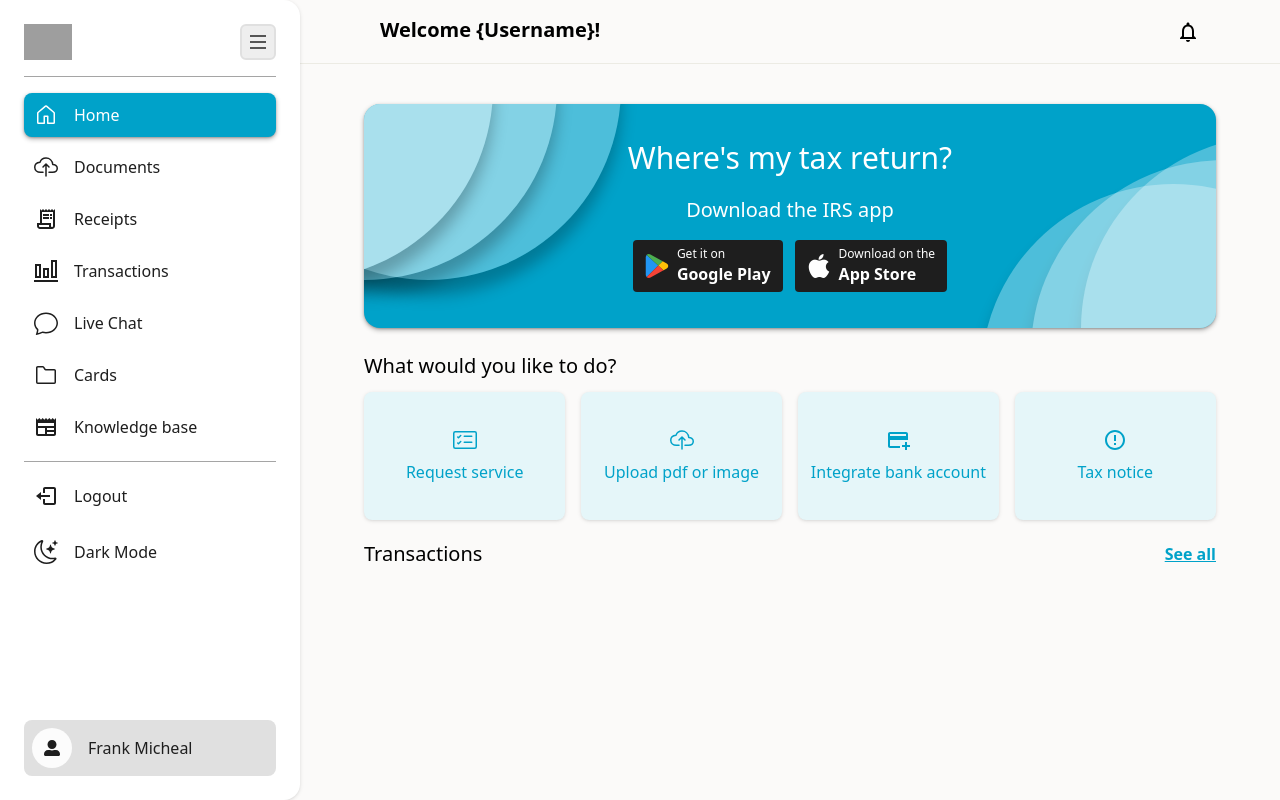
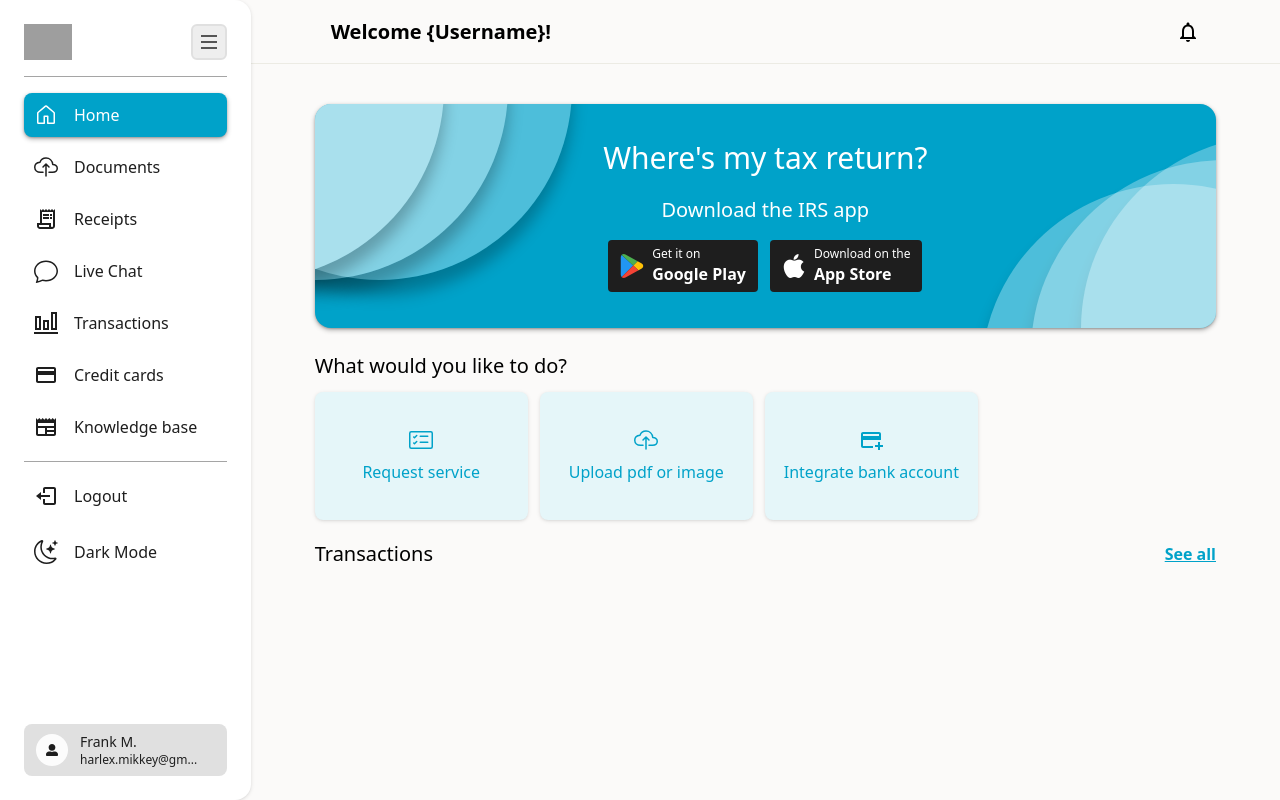
Before and after one commit to Trayshmhirk/tax-return-user-app, a React (Vite) app: page / in a window 1280 px wide. Built offline with nearby package versions, Linux system fonts and the light colour scheme; grey boxes are pictures that could not be loaded.

Commit message:
adding mobile sidebar configuration, deleting tax notice integration, minor changes

```diff
--- a/src/components/HamburgerIcon.tsx
+++ b/src/components/HamburgerIcon.tsx
@@ -1,32 +1,29 @@
 type HamburgerIconProps = {
    toggle: () => void;
+   isOpen: boolean;
 };
 
-export const HamburgerIcon = ({ toggle }: HamburgerIconProps) => {
+export const HamburgerIcon = ({ toggle, isOpen }: HamburgerIconProps) => {
    return (
       <button
          onClick={toggle}
-         className="w-9 h-9 flex flex-col items-center justify-center bg-brightGray p-2 space-y-1 border-2 border-chineseWhite rounded-md hover-shadow"
+         className={`w-9 h-9 flex flex-col items-center justify-center bg-brightGray p-2  ${isOpen ? "space-y-1 sm:-space-y-[2px]" : "space-y-[4px]"}  border-2 border-chineseWhite rounded-md hover-shadow`}
       >
-         <span className="block h-0.5 w-full bg-mutedGray" />
-         <span className="block h-0.5 w-full bg-mutedGray" />
-         <span className="block h-0.5 w-full bg-mutedGray" />
-
-         {/* <span
-            className={`block h-0.5 w-full bg-current transform transition duration-500 ease-in-out ${
-               isOpen ? "rotate-45 translate-y-1.5" : ""
+         <span
+            className={`block h-0.5 w-full bg-mutedGray transform transition duration-300 ease-in-out ${
+               isOpen ? "rotate-45 translate-y-1.5 sm:rotate-0" : ""
             }`}
          />
          <span
-            className={`block h-0.5 w-full bg-current transition duration-500 ease-in-out ${
-               isOpen ? "opacity-0" : ""
+            className={`block h-0.5 w-full bg-mutedGray transition duration-300 ease-in-out ${
+               isOpen ? "opacity-0 sm:opacity-100" : ""
             }`}
          />
          <span
-            className={`block h-0.5 w-full bg-current transform transition duration-500 ease-in-out ${
-               isOpen ? "-rotate-45 -translate-y-1.5" : ""
+            className={`block h-0.5 w-full bg-mutedGray transform transition duration-300 ease-in-out ${
+               isOpen ? "-rotate-45 -translate-y-1.5 sm:-rotate-0" : ""
             }`}
-         /> */}
+         />
       </button>
    );
 };
--- a/src/components/Header.tsx
+++ b/src/components/Header.tsx
@@ -1,4 +1,6 @@
 import { MdOutlineNotifications } from "react-icons/md";
+import { HiOutlineMenuAlt3 } from "react-icons/hi";
+import { useSidebar } from "../hooks/UseSidebar";
 
 type HeaderProps = {
    title: string;
@@ -6,14 +8,20 @@ type HeaderProps = {
 };
 
 const Header = ({ title, isHome }: HeaderProps) => {
+   const { toggleSidebar } = useSidebar();
+
    return (
-      <header className="h-16 flex justify-between py-4 px-7 border-b border-alabaster sm:px-10 md:px-20">
-         <div className="font-bold text-lg md:text-xl">
+      <header className="h-16 flex justify-between items-center py-4 px-6 border-b border-alabaster sm:px-8 md:px-20">
+         <div className="font-bold sm:text-xl">
             {isHome ? `${title} {Username}!` : title}
          </div>
 
          <div className="flex items-center gap-4">
             <MdOutlineNotifications className="w-6 h-6 text-darkGunMetal dark:text-white cursor-pointer" />
+            <HiOutlineMenuAlt3
+               className="block w-6 h-6 sm:hidden"
+               onClick={toggleSidebar}
+            />
          </div>
       </header>
    );
--- a/src/components/Hero.tsx
+++ b/src/components/Hero.tsx
@@ -65,7 +65,7 @@ const Hero = ({
                <p className="md:text-xl">Download the IRS app</p>
 
                <div className="flex gap-3">
-                  <div className="flex items-center gap-2 bg-eerieBlack py-[6px] px-3 rounded z-50 cursor-pointer hover-shadow-body">
+                  <div className="flex items-center gap-2 bg-eerieBlack py-[6px] px-3 rounded cursor-pointer hover-shadow-body">
                      <img src={GooglePlayImg} />
 
                      <div className="flex flex-col">
@@ -77,7 +77,7 @@ const Hero = ({
                         </p>
                      </div>
                   </div>
-                  <div className="flex items-center gap-2 bg-eerieBlack py-[6px] px-3 rounded z-50 cursor-pointer hover-shadow-body">
+                  <div className="flex items-center gap-2 bg-eerieBlack py-[6px] px-3 rounded cursor-pointer hover-shadow-body">
                      <img src={AppStoreImg} />
 
                      <div className="flex flex-col">
--- /dev/null
+++ b/src/components/Overlay.tsx
@@ -0,0 +1,15 @@
+type OverlayProps = {
+   isOpen: boolean;
+};
+
+const Overlay = ({ isOpen }: OverlayProps) => {
+   return (
+      <div
+         className={`fixed inset-0 bg-black bg-opacity-50 z-30 ${
+            isOpen ? "block sm:hidden" : "hidden"
+         }`}
+      />
+   );
+};
+
+export default Overlay;
--- a/src/components/SelectService.tsx
+++ b/src/components/SelectService.tsx
@@ -25,19 +25,7 @@ const SelectService = ({ selectedCategory }: SelectServicePropType) => {
    };
 
    const handleSelectService = (serviceTitle: string) => {
-      if (serviceTitle === "Tax notice") {
-         // setModalData({
-         //    show: true,
-         //    title: "Upload pdf or image",
-         //    onClose: () => {
-         //       setModalData({ show: false });
-         //    },
-         //    onSelectedFile: (file) => {
-         //       setSelectedFile(file);
-         //    },
-         // });
-         setToggleTextArea(false);
-      } else if (serviceTitle === "Other") {
+      if (serviceTitle === "Other") {
          setToggleTextArea(true);
       } else {
          setToggleTextArea(false);
--- a/src/components/Sidebar.tsx
+++ b/src/components/Sidebar.tsx
@@ -8,6 +8,7 @@ import { FaUserAlt } from "react-icons/fa";
 import { MdOutlineLightMode } from "react-icons/md";
 import { BsMoonStars } from "react-icons/bs";
 import { useSidebar } from "../hooks/UseSidebar";
+import Overlay from "./Overlay";
 
 type SidebarProps = {
    isNotApproved?: boolean;
@@ -40,7 +41,7 @@ const Sidebar = ({ isNotApproved }: SidebarProps) => {
          return null;
       } else {
          navigate(`/${route}`);
-         // dispatch(toggleSidebar());
+         toggleSidebar();
 
          // Scroll to the bottom if the clicked item is one of the last items
          const lastItemsIds = [
@@ -67,8 +68,14 @@ const Sidebar = ({ isNotApproved }: SidebarProps) => {
    };
 
    return (
+      <>
+         <Overlay isOpen={isOpen} />
          <aside
-         className={`relative ${isOpen ? "w-[250px] lg:w-[300px]" : "w-fit px-4"} flex flex-col bg-white dark:bg-darkGray text-eerieBlack dark:text-white p-6 rounded-r-2xl shadow-md dark:shadow-md-dark`}
+            className={`fixed inset-y-0 z-50 transform ${
+               isOpen ? "translate-x-0" : "-translate-x-full"
+            } sm:static sm:translate-x-0 transition-transform duration-300 ease-in-out ${
+               isOpen ? "w-[275px] md:w-[250px] lg:w-[300px]" : "w-fit px-4"
+            } flex flex-col bg-white dark:bg-darkGray text-eerieBlack dark:text-white p-6 rounded-r-2xl shadow-md dark:shadow-md-dark`}
          >
             <div className="h-full flex flex-col justify-between">
                <div className="flex flex-col gap-4">
@@ -83,7 +90,7 @@ const Sidebar = ({ isNotApproved }: SidebarProps) => {
                            alt="external-tax-taxes-flatarticons-blue-flatarticons"
                         />
                      </div>
-                  <HamburgerIcon toggle={toggleSidebar} />
+                     <HamburgerIcon toggle={toggleSidebar} isOpen={isOpen} />
                   </div>
 
                   <div className="w-full h-[1px] bg-eerieBlack dark:bg-white opacity-40" />
@@ -98,7 +105,9 @@ const Sidebar = ({ isNotApproved }: SidebarProps) => {
                               onClick={() =>
                                  handleNavigate(navItem.route, navItem.id)
                               }
-                           isActive={location.pathname === `/${navItem.route}`}
+                              isActive={
+                                 location.pathname === `/${navItem.route}`
+                              }
                               id={navItem.id}
                               isCollapsed={isOpen}
                               navBarAccess={isNotApproved}
@@ -140,21 +149,29 @@ const Sidebar = ({ isNotApproved }: SidebarProps) => {
                </div>
 
                <div
-               className={`flex items-center bg-chineseWhite dark:bg-spanishGray p-2 gap-4 rounded-lg hover-shadow ${isNotApproved ? "cursor-not-allowed" : "cursor-pointer"}`}
+                  className={`flex items-center bg-chineseWhite dark:bg-spanishGray p-2 gap-2 md:gap-3 md:px-3 rounded-lg hover-shadow ${isNotApproved ? "cursor-not-allowed" : "cursor-pointer"}`}
                   onClick={() => handleNavigate("profile", "profileNavItem")}
                >
                   <div
-                  className={`${isOpen ? "w-10 h-10" : "w-8 h-8"} flex items-center justify-center bg-lotion dark:bg-eerieBlack rounded-full`}
+                     className={`${isOpen ? "w-8 h-8" : "w-6 h-6"} flex items-center justify-center bg-lotion dark:bg-eerieBlack rounded-full`}
                   >
-                  <FaUserAlt className="text-eerieBlack dark:text-white" />
+                     <FaUserAlt className="text-eerieBlack dark:text-white text-xs" />
                   </div>
 
                   {isOpen && (
-                  <span className="text-eerieBlack">Frank Micheal</span>
+                     <div className="flex flex-col">
+                        <span className="text-eerieBlack text-sm font-medium">
+                           Frank M.
+                        </span>
+                        <span className="text-xs text-eerieBlack">
+                           harlex.mikkey@gm...
+                        </span>
+                     </div>
                   )}
                </div>
             </div>
          </aside>
+      </>
    );
 };
 
--- a/src/index.css
+++ b/src/index.css
@@ -87,4 +87,18 @@
          width: calc(100% - 300px);
       }
    }
+
+   @media screen and (min-width: 768px) {
+      .content-layout {
+         width: 100%;
+         width: calc(100% - 250px);
+      }
+   }
+
+   @media screen and (min-width: 576px) {
+      .content-layout {
+         width: 100%;
+         width: calc(100% - 0px);
+      }
+   }
 }
--- a/src/layouts/ContentLayout.tsx
+++ b/src/layouts/ContentLayout.tsx
@@ -46,11 +46,11 @@ const ContentLayout = ({ children }: ContentLayoutProps) => {
 
    return (
       <div
-         className={`content-layout h-fit ${!isOpen && "w-full"} flex flex-col text-darkGunMetal overflow-hidden dark:text-white`}
+         className={`content-layout h-fit ${!isOpen && "w-full"} w-full flex flex-col text-darkGunMetal overflow-hidden dark:text-white`}
       >
          <Header title={title} isHome={location.pathname === "/"} />
 
-         <div className="content relative py-10 px-6 overflow-scroll sm:px-10 md:px-16">
+         <div className="content relative py-10 px-6 overflow-scroll sm:px-8 md:px-16">
             {children}
          </div>
       </div>
--- a/src/mocks/AllMockData.ts
+++ b/src/mocks/AllMockData.ts
@@ -1,6 +1,5 @@
 import {
    DocumentsPropTypes,
-   CardType,
    ReceiptsPropTypes,
    InvoicePropTypes,
    VideoDataTypes,
@@ -34,10 +33,6 @@ export const servicesList: ServicesListTypes[] = [
    },
    {
       title: "Other",
-      service_id: "",
-   },
-   {
-      title: "Tax notice",
       service_id: "",
    },
 ];
--- a/src/mocks/NavItemData.ts
+++ b/src/mocks/NavItemData.ts
@@ -2,7 +2,7 @@ import { GoHome } from "react-icons/go";
 import { IoCloudUploadOutline } from "react-icons/io5";
 import { MdOutlineReceiptLong } from "react-icons/md";
 import { BsChat } from "react-icons/bs";
-import { GoFileDirectory } from "react-icons/go";
+import { MdOutlineCreditCard } from "react-icons/md";
 import { MdOutlineNewspaper } from "react-icons/md";
 import { GrBarChart } from "react-icons/gr";
 
@@ -30,6 +30,13 @@ export const navItemsData = [
       tourContent: "Upload and view all business related receipts",
    },
    {
+      title: "Live Chat",
+      navIcon: BsChat,
+      route: "live-chat",
+      id: "liveChatNavItem",
+      tourContent: "Chat with and agent to get assistance ",
+   },
+   {
       title: "Transactions",
       navIcon: GrBarChart,
       route: "transactions",
@@ -37,16 +44,9 @@ export const navItemsData = [
       tourContent: "See all transactions related to Okeh CPA",
    },
    {
-      title: "Live Chat",
-      navIcon: BsChat,
-      route: "live-chat",
-      id: "liveChatNavItem",
-      tourContent: "Chat with and agent to get assistance ",
-   },
-   {
-      title: "Cards",
-      navIcon: GoFileDirectory,
-      route: "cards",
+      title: "Credit cards",
+      navIcon: MdOutlineCreditCard,
+      route: "credit-cards",
       id: "cardsNavItem",
       tourContent: "See annum based tax filing for previous years",
    },
@@ -57,5 +57,4 @@ export const navItemsData = [
       id: "knowledgeBaseNavItem",
       tourContent: "Watch tutorials on how to effectively use the app",
    },
-
 ];
--- a/src/pages/Home.tsx
+++ b/src/pages/Home.tsx
@@ -3,7 +3,6 @@ import { BsCardChecklist } from "react-icons/bs";
 import TodoCard from "../components/TodoCard";
 import { IoCloudUploadOutline } from "react-icons/io5";
 import { MdOutlineAddCard } from "react-icons/md";
-import { MdErrorOutline } from "react-icons/md";
 import { NavLink, useNavigate } from "react-router-dom";
 
 const Home = () => {
@@ -18,7 +17,7 @@ const Home = () => {
                <span className="font-medium md:text-xl">
                   What would you like to do?
                </span>
-               <div className="flex flex-wrap gap-3 xl:justify-between">
+               <div className="flex flex-wrap gap-3">
                   <TodoCard
                      todoIcon={BsCardChecklist}
                      text="Request service"
@@ -34,18 +33,13 @@ const Home = () => {
                      text="Integrate bank account"
                      handleClick={() => navigate("add-new-bank")}
                   />
-                  <TodoCard
-                     todoIcon={MdErrorOutline}
-                     text="Tax notice"
-                     handleClick={() => navigate("tax-notice")}
-                  />
                </div>
             </div>
 
             <div className="flex flex-col gap-3">
                <div className="flex justify-between items-center">
                   <p className="font-medium md:text-xl">Transactions</p>
-                  <NavLink to={"/cards"} className="font-bold">
+                  <NavLink to={"/credit-cards"} className="font-bold">
                      See all
                   </NavLink>
                </div>
```
Lines whose indentation alone changed are shown as unchanged.
